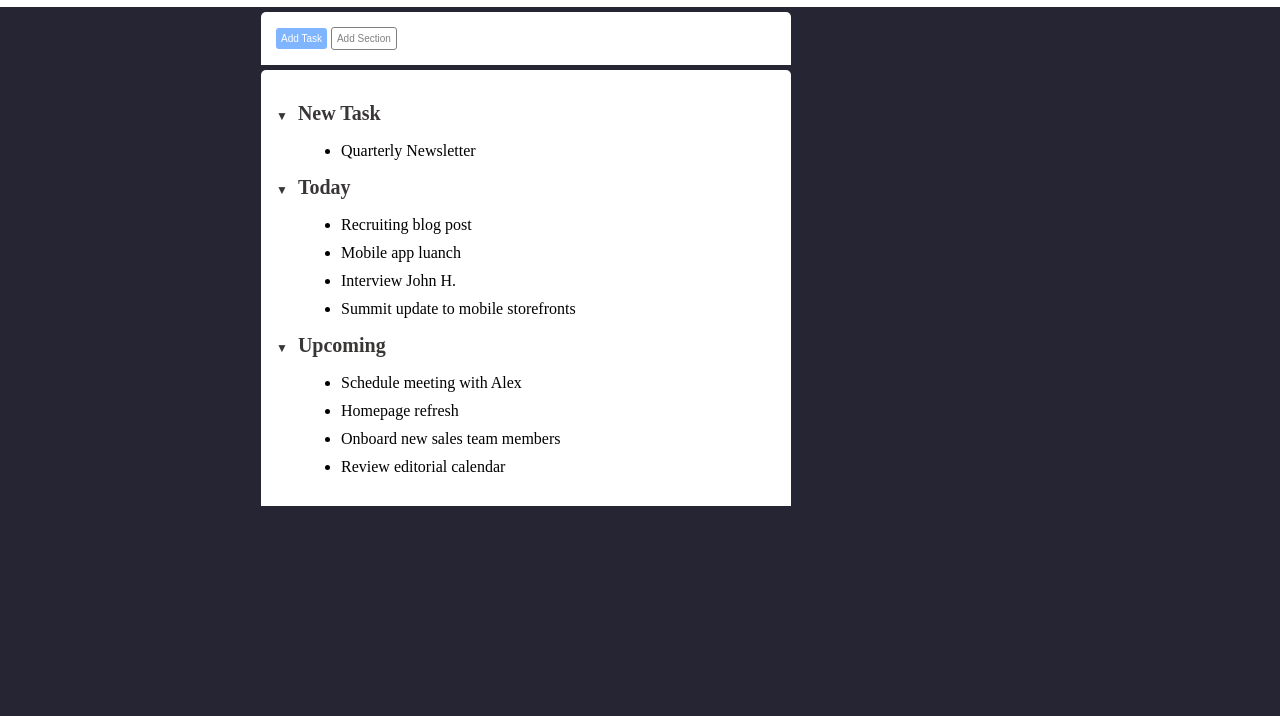
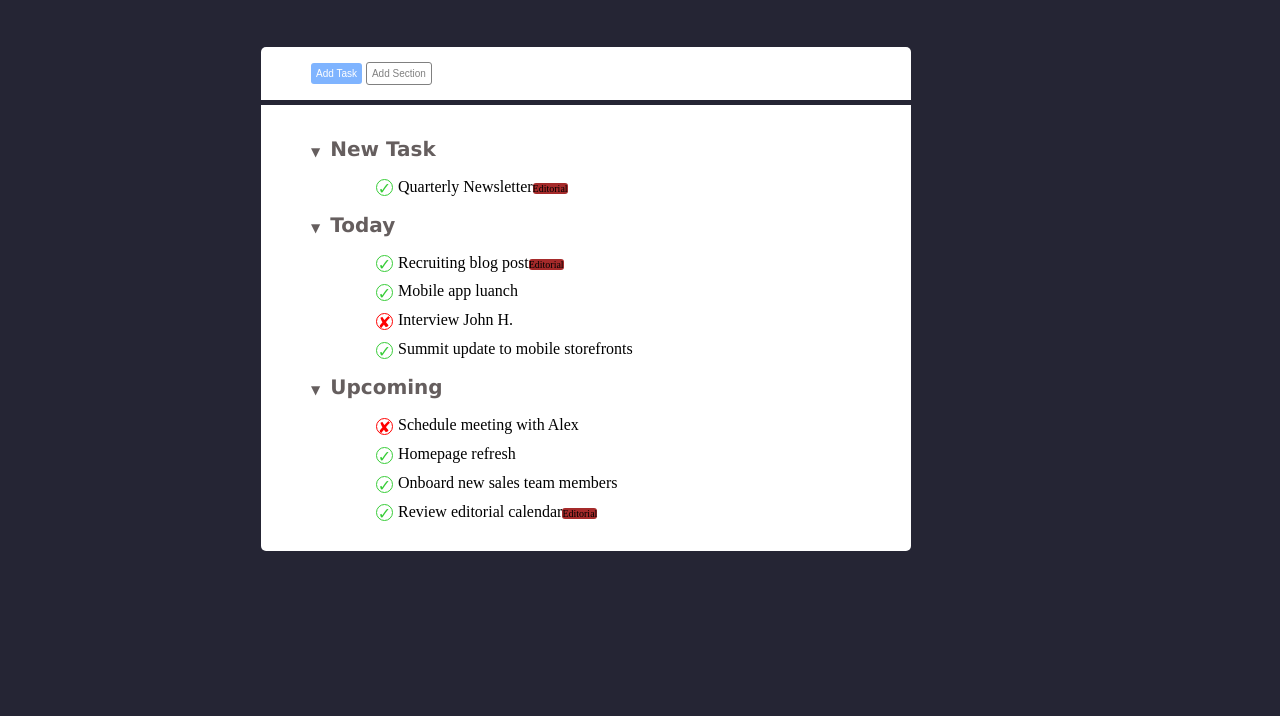
Before and after one commit to AlessioMaria5/html-css-toboolist, a plain HTML site: page index.html in a window 1280 px wide. Shown: the part 84-800 px from the top of the page. Drawn offline with Linux system fonts and the light colour scheme.

Commit message:
Finito caratteri speciali, da sistemare after list e header

```diff
--- a/css/style.css
+++ b/css/style.css
@@ -10,8 +10,8 @@ header {
 
     width: 100%;
     margin: 0px;
+    margin-bottom: 50px;
     padding-bottom: 10px;
-    padding-top: 10px;
     background-color: white;
     line-height: 10px;
 
@@ -45,10 +45,21 @@ main {
     padding: 15px;
     width: 500px;
     margin: 5px;
-    border-radius: 5px 5px 0px 0px;
+    padding-left: 50px;
+    padding-right: 100px;
+
 
 }
 
+#tops {
+
+    border-radius: 5px 5px 0px 0px;
+}
+
+#mains {
+
+    border-radius: 0px 0px 5px 5px;
+}
 
 
 
@@ -56,12 +67,58 @@ main {
 ul {
 
     margin: 15px;
+    list-style: none;
 }
 
 li {
 
     margin:10px;
 }
+
+
+.no:before {
+
+    content: "\2718";
+    color: rgb(255, 0, 0);
+    margin-right: 5px;
+    border-color: red;
+    border-radius: 50%;
+    border: solid 1px;
+    line-height: 18px;
+    width: 15px;
+    height: 15px;
+    text-align: center;
+    display: inline-block;
+    vertical-align: middle;
+
+
+}
+
+.editorial:after {
+
+    content: "Editorial";
+    font-size: 10px;
+    background-color: brown;
+    border-radius: 3px;
+}
+
+.yes:before {
+
+    content: "\2713";
+    color: rgb(55, 205, 55);
+    margin-right: 5px;
+    border-color: rgb(55, 205, 55);
+    border-radius: 50%;
+    border: solid 1px;
+    line-height: 18px;
+    width: 15px;
+    height: 15px;
+    text-align: center;
+    display: inline-block;
+    vertical-align: middle;
+
+}
+
 
 
 /* BUTTONS */
@@ -103,7 +160,8 @@ h2:before {
 h2 {
 
    font-size: 20px;
-   color: rgb(57, 54, 54);
-}
+   color: rgb(101, 94, 94);
+   font-weight: 900;
+   font-family:Verdana, Geneva, Tahoma, sans-serif
 
 /* TEXT */
--- a/index.html
+++ b/index.html
@@ -23,23 +23,23 @@
 
                     <h2>New Task</h2>
                     <ul>
-                        <li>Quarterly Newsletter</li>
+                        <li class="yes editorial">Quarterly Newsletter</li>
                     </ul>
 
                     <h2>Today</h2>
                     <ul>
-                        <li>Recruiting blog post</li>
-                        <li>Mobile app luanch</li>
-                        <li>Interview John H.</li>
-                        <li>Summit update to mobile storefronts</li>
+                        <li class="yes editorial">Recruiting blog post</li>
+                        <li class="yes q1">Mobile app luanch</li>
+                        <li class="no recruiting">Interview John H.</li>
+                        <li class="yes mobile">Summit update to mobile storefronts</li>
                     </ul>
 
                     <h2>Upcoming</h2>
                     <ul>
-                        <li>Schedule meeting with Alex</li>
-                        <li>Homepage refresh</li>
-                        <li>Onboard new sales team members</li>
-                        <li>Review editorial calendar</li>
+                        <li class="no">Schedule meeting with Alex</li>
+                        <li class="yes website">Homepage refresh</li>
+                        <li class="yes sales">Onboard new sales team members</li>
+                        <li class="yes editorial">Review editorial calendar</li>
                     </ul>
 
                 </div>
```
